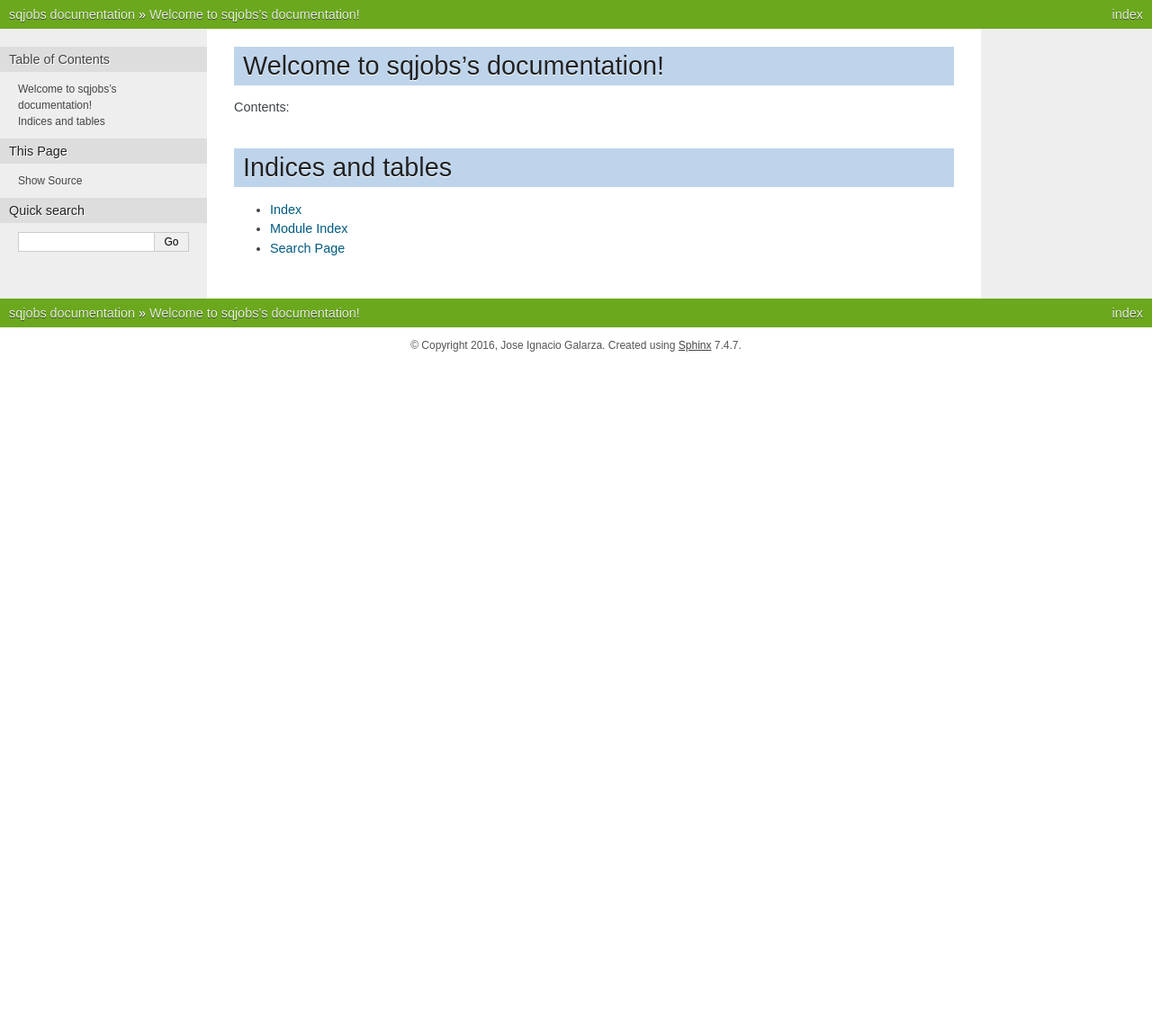
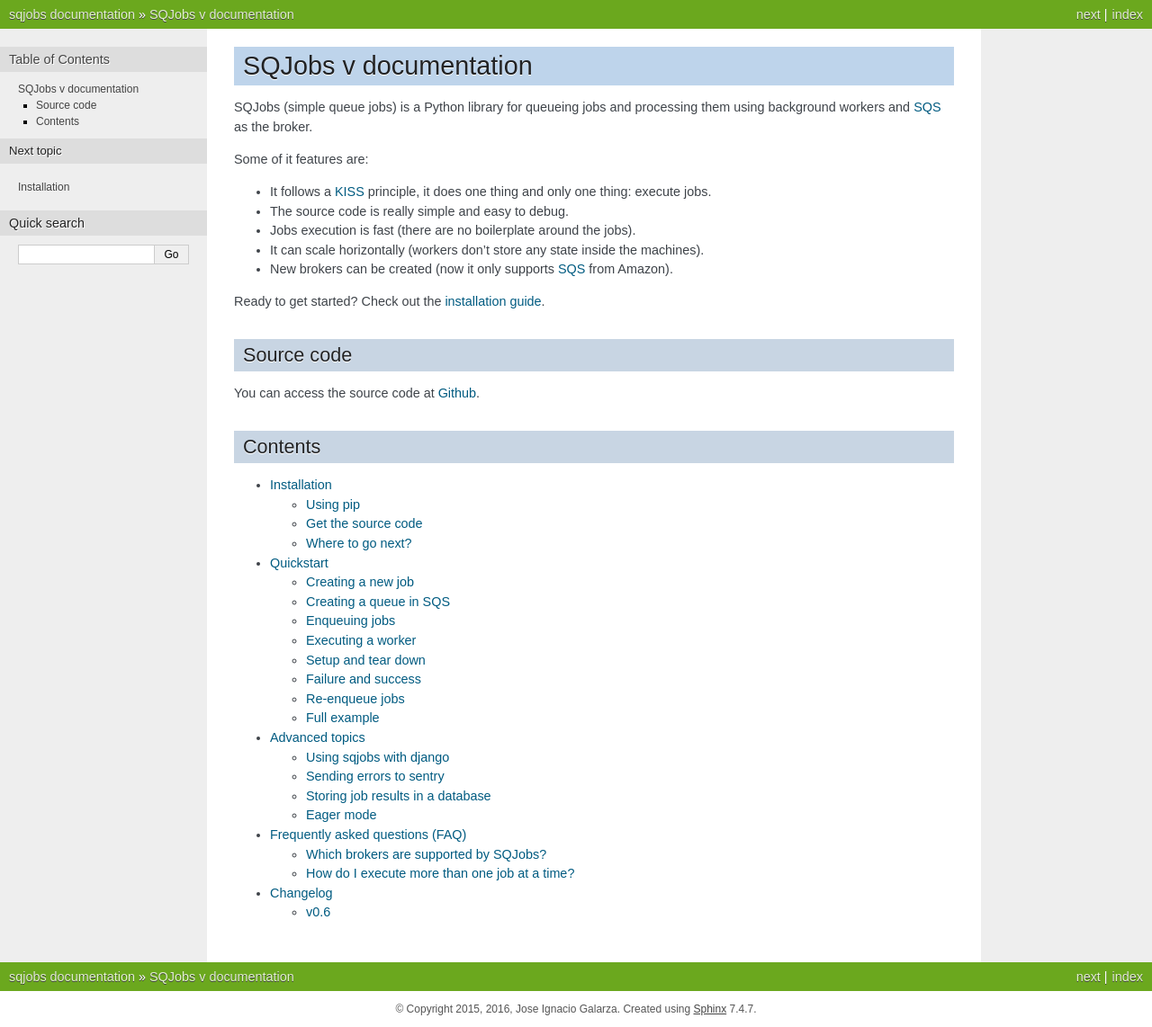
Before and after one commit to igalarzab/sqjobs, a Sphinx documentation site: the page built from docs/index.rst, in a window 1280 px wide. Shown: the whole page at 90% size. Built offline with Sphinx 7.4.7, drawn with Linux system fonts in a browser that asks for light colours; the version number could not be read and is left out; before the commit the page ends 900 px from its top, so only the background shows below that.

Commit message:
Initial documentation

```diff
--- /dev/null
+++ b/docs/chapters/advanced.rst
@@ -0,0 +1,20 @@
+.. _advanced:
+
+Advanced topics
+===============
+
+
+Using sqjobs with django
+------------------------
+
+
+Sending errors to sentry
+------------------------
+
+
+Storing job results in a database
+---------------------------------
+
+
+Eager mode
+----------
--- /dev/null
+++ b/docs/chapters/changelog.rst
@@ -0,0 +1,9 @@
+.. _changelog:
+
+Changelog
+=========
+
+v0.6
+----
+
+* Documentation created.
--- /dev/null
+++ b/docs/chapters/faq.rst
@@ -0,0 +1,35 @@
+Frequently asked questions (FAQ)
+================================
+
+If you have any question that is not answered here please feel free to create a `new issue in Github
+<https://github.com/igalarzab/sqjobs/issues/new?labels=question>`_ and we'll add the answer here.
+
+
+Which brokers are supported by SQJobs?
+--------------------------------------
+
+`SQS <https://aws.amazon.com/sqs/>`_ is the only supported broker by SQJobs now.
+
+Anyway, create new brokers is an easy task, just check the `base broker
+<https://github.com/igalarzab/sqjobs/blob/master/sqjobs/brokers/base.py>`_ to have an idea of how
+to create a new one.
+
+
+How do I execute more than one job at a time?
+---------------------------------------------
+
+SQJobs follows the `KISS <https://en.wikipedia.org/wiki/KISS_principle>`_ principle and the
+`UNIX philosophy <https://en.wikipedia.org/wiki/Unix_philosophy>`_, trying to do just one thing in
+the best possible way.
+
+In that manner, SQJobs doesn't provide a way to execute parallell workers, delegating that task to
+specific process managers like *supervisor*, *circus*, *upstart*, ...
+
+As an example, here is a sample configuration for circus::
+
+    [watcher:sqjobs]
+    working_dir = /opt/project/src
+    cmd = sqjobs sqs worker downloader --aws-access-key=AK --aws-secret-key=SK --jobs=jobs
+    numprocesses = 4
+    uid = sqjobs
+    autostart = True
--- /dev/null
+++ b/docs/chapters/installing.rst
@@ -0,0 +1,43 @@
+.. _installing:
+
+Installation
+============
+
+This part of the documentation covers the installation of sqjobs.
+
+
+Using pip
+---------
+
+To install sqjobs, simply run this simple command in your terminal of choice::
+
+    $ pip install sqjobs
+
+If you don't have `pip <https://pip.pypa.io>`_ installed, `this Python installation
+guide <http://docs.python-guide.org/en/latest/starting/installation/>`_ can guide you through
+the process.
+
+
+Get the source code
+-------------------
+
+Requests is developed on GitHub, where the `code is available <https://github.com/igalarzab/sqjobs>`_.
+
+You can either clone the public repository::
+
+    $ git clone git://github.com/igalarzab/sqjobs.git
+
+Or, download the `tarball <https://github.com/igalarzab/sqjobs/tarball/master>`_::
+
+    $ curl -OL https://github.com/igalarzab/sqjobs/tarball/master
+
+Once you have a copy of the source, you can embed it in your own Python package, or install it
+into your site-packages easily::
+
+    $ python setup.py install
+
+
+Where to go next?
+-----------------
+
+Check out our :ref:`quickstart <quickstart>` or our :ref:`advanced topics <advanced>`.
--- /dev/null
+++ b/docs/chapters/quickstart.rst
@@ -0,0 +1,266 @@
+.. _quickstart:
+
+Quickstart
+==========
+
+This page gives a good introduction in how to get started with SQJobs. First, make sure that SQJobs
+is :ref:`installed <installing>` and is in it lastest version.
+
+
+Creating a new job
+------------------
+
+A job is simply a class that inherits from ``sqjobs.Job``. It must implement the method ``run()``,
+where the job code must reside::
+
+    from sqjobs import Job
+
+    class Adder(Job):
+        default_queue_name = 'math_operations'
+
+        def run(self, num1, num2):
+            return num1 + num2
+
+There is an attribute called ``default_queue_name`` that defines where the job will be enqueued if
+another queue is not given. The default value of the attribute (if not set) is ``sqjobs``.
+
+The arguments of the ``run()`` method are arbitrary, and depend on the arguments of the operation
+you are creating. It must be compatible with the arguments that are used to enqueue the job.
+
+Creating a queue in SQS
+-----------------------
+
+You need to create a queue in `SQS <https://aws.amazon.com/sqs/>`_ to be able to use SQJobs, as it's
+the only broker that it's supported at this moment. Creating queues in AWS SQS is something really
+easy. First you need to have an AWS account created.
+
+Then, just go to the SQS management console and press the **Create New Queue** button. The
+management console will present you the following dialog:
+
+.. image:: ../_static/images/sqs_queue_creation.png
+
+Give the queue a name (*math_operations* in our example), set the settings you want and press the
+**Create Queue** button. After that, your queue will be created and configured to be used by SQJobs.
+
+You can check the information about your queues (like the number of available messages) in the main
+window of the SQS management screen. There are more information about SQS and it configuration in
+`their official documentation <https://aws.amazon.com/documentation/sqs/>`_.
+
+
+Enqueuing jobs
+--------------
+
+To enqueue a job to SQS you need to create a new broker and use the ``add_job()`` method::
+
+    from sqjobs import create_sqs_broker
+
+    broker = create_sqs_broker(access_key='ak', secret_key='sk', region_name='us-west-1')
+    broker.add_job(AdderJob, 3, num2=4)
+
+You can get your *access key* and *secret key* values from your AWS account (check at `their
+official documentation <http://docs.aws.amazon.com/AWSSimpleQueueService/latest/SQSGettingStartedGuide/AWSCredentials.html>`_
+how to do it).
+
+The ``add_job()`` method receives one mandatory argument: the job class you want to enqueue. After
+that, you can add any number or arguments (args or kwargs) you need to execute properly the job.
+
+Notice that the number and name of the arguments must be the same than the signature of the
+``run()`` method of the job.
+
+The ``add_job()`` method also accept some arguments with a special meaning:
+
+* ``queue_name``: Set this to another queue if you don't want to enqueue the job in the default job
+  specified by the ``default_queue_name`` attribute of the class.
+
+
+Executing a worker
+------------------
+
+To execute the existing jobs in the SQS queues you need to have at least one executing worker.
+
+Execute a worker is something very simple::
+
+    $ sqjobs sqs worker math_operations --aws-access-key=AK --aws-secret-key=SK --jobs=examples
+      Found new job: Adder
+
+You have to provide at least four different arguments:
+
+* The queue name (*math_operations* in our example).
+* The access key to use the AWS API.
+* The secret key to use the AWS API.
+* The python module where the jobs are located.
+
+There are a lot of options in the CLI program. You can check them all running the help info::
+
+    $ sqjobs --help
+
+    SQJobs - Simple Queue Jobs.
+
+    Usage:
+      sqjobs <broker> worker [options] <queue_name>
+      sqjobs (-h | --help)
+      sqjobs --version
+
+    Options:
+      --jobs=<module>               Python module where jobs are located [default: .jobs]
+
+    AWS SQS Options:
+      --aws-access-key=<ak>         Access key to access SQS
+      --aws-secret-key=<sk>         Secret key to access SQS
+      --aws-region-name=<region>    AWS Region [default: us-west-1]
+
+    Utils:
+      --sentry-dsn=<sentry_dsn>     Sentry DSN to report exceptions (raven must be installed)
+
+    Other options:
+      -h --help              Show this screen.
+      --version              Show version.
+
+
+Setup and tear down
+-------------------
+
+Job execution is divided in three different stages (each one has it own method):
+
+* ``pre_run()``: It will be called before the ``run()``, passing it the same arguments.
+* ``run()``: The only method that is mandatory. It must contain the job code.
+* ``post_run()``: It will be executed after the ``run()`` method, only if no exception is raised.
+  The arguments provided to it are the same than ``run()``.
+
+You can use this lifecycle to extend the base job with your requirements. For example, a base class
+to store the execution time of each job can be created as the following one::
+
+    import logging
+    from datetime import datetime
+    from sqjobs import Job
+
+    class TimedJob(Job):
+        def pre_run(self, *args, **kwargs):
+            super(TimedJob, self).pre_run(*args, **kwargs)
+            self.start_time = datetime.now()
+
+        def run(self, *args, **kwargs):
+            raise NotImplementedError
+
+        def post_run(self, *args, **kwargs):
+            end_time = datetime.now()
+            delta = end_time - self.start_time
+
+            logging.info('%s finished in %d seconds', self.name, (delta * 1000).seconds)
+
+            super(TimedJob, self).post_run(*args, **kwargs)
+
+
+    # Inherits from TimedJob
+    class Adder(TimedJob):
+        def run(self, num1, num2):
+            return num1 + num2
+
+
+Failure and success
+-------------------
+
+Also, you can override some callback methods that are executed when a job succedes or fails:
+
+* ``on_success()``: This method is called if the job succedes in it execution. This is the last
+  method that is run, after acknowledging the job deletion to the broker. This method can be used
+  to log or metric something but it's to late to re-execute the job.
+* ``on_retry()``: This method is called when a retry is forced. Check the next section
+  to know how job re-executions work.
+* ``on_failure()``: This method is called after a job fails in it execution. A fail is represented
+  as a raised exception that is not managed in the ``run()`` method or any of the setup or tear
+  down methods. If you force a retry (check the next section) sqjobs will not execute this method.
+
+All methods are called without any arguments. If you need to access any information created in the
+``run()`` method use normal attributes.::
+
+    from sqjobs import Job, RetryException
+
+    class Divider(Job):
+        def run(self, num1, num2):
+            res = num1 / num2
+
+            if res == 1:
+                raise RetryException
+
+            return res
+
+        def on_success(self):
+            logging.info('%s finished', self.name)
+
+        def on_failure(self):
+            logger.error('%s failed', self.name)
+
+        def on_retry(self):
+            logger.warn('This is the %d time that %s is retrying', self.retries, self.name)
+
+    broker.add_job(Divider, 2, 3)  # It will execute on_success()
+    broker.add_job(Divider, 2, 0)  # It will execute on_failure()
+    broker.add_job(Divider, 2, 2)  # It will execute on_retry()
+
+
+Re-enqueue jobs
+---------------
+
+Any exception raised from the ``run()`` method will provoke the re-execution of the job in the time
+configured by the queue (in SQS).
+
+There is also an internal exception to force the re-execution, called ``RetryException``. This
+exception will provoke the call of the ``on_retry()`` method as discussed in the last section::
+
+    from sqjobs import Job, RetryException
+
+    class EternalFail(Job):
+        def run(self):
+            raise RetryException
+
+        def on_retry(self):
+            logger.info("Retrying (forced)...")
+
+
+Full example
+------------
+
+Example using all the info previously discussed::
+
+    class LoggedJob(Job):
+        def pre_run(self, *args, **kwargs):
+            logger.debug('Task: %s, Args: %s, Kwargs: %s', self.name, str(args), str(kwargs))
+
+        def post_run(self, *args, **kwargs):
+            logger.debug('Task executed: %s', self.name)
+
+
+    class Downloader(LoggedJob):
+        default_queue_name = 'downloader'
+
+        def run(self, url):
+            content = requests.get(url).text
+
+            with open(url, 'w') as f:
+                f.write(content)
+
+        def on_success(self):
+            statsd.incr('jobs.downloader.html.success')
+
+        def on_failure(self):
+            statsd.incr('jobs.downloader.html.error')
+
+            if self.num_retries > 5:
+                send_alert_email()
+
+
+    if __name__ == '__main__':
+        broker = create_sqs_broker(access_key='AK', secret_key='SK')
+        broker.add_job(Downloader, sys.argv[1])
+
+
+To enqueue some jobs, execute from the shell::
+
+    $ python example.py "https://google.com"
+    $ python example.py "https://yahoo.com"
+
+
+To execute the jobs, execute from the shell::
+
+    $ sqjobs sqs worker downloader --aws-access-key=AK --aws-secret-key=SK --jobs=example
--- a/docs/conf.py
+++ b/docs/conf.py
@@ -14,6 +14,7 @@
 
 import sys
 import os
+from datetime import datetime
 
 # If extensions (or modules to document with autodoc) are in another directory,
 # add these directories to sys.path here. If the directory is relative to the
@@ -47,7 +48,8 @@ master_doc = 'index'
 
 # General information about the project.
 project = 'sqjobs'
-copyright = '2016, Jose Ignacio Galarza'
+years = ", ".join(map(str, range(2015, datetime.now().year + 1)))
+copyright = '%s, Jose Ignacio Galarza' % years
 author = metadata.__author__
 
 # The version info for the project you're documenting, acts as replacement for
@@ -172,7 +174,7 @@ html_use_smartypants = True
 #html_split_index = False
 
 # If true, links to the reST sources are added to the pages.
-html_show_sourcelink = True
+html_show_sourcelink = False
 
 # If true, "Created using Sphinx" is shown in the HTML footer. Default is True.
 html_show_sphinx = True
--- a/docs/index.rst
+++ b/docs/index.rst
@@ -1,21 +1,35 @@
-.. sqjobs documentation master file, created by
-   sphinx-quickstart on Sun Apr 10 11:27:40 2016.
-   You can adapt this file completely to your liking, but it should at least
-   contain the root `toctree` directive.
+SQJobs v\ |version| documentation
+=================================
 
-Welcome to sqjobs's documentation!
-==================================
+SQJobs (simple queue jobs) is a Python library for queueing jobs and processing them using
+background workers and `SQS <https://aws.amazon.com/sqs/>`_ as the broker.
 
-Contents:
+Some of it features are:
+
+* It follows a `KISS <https://en.wikipedia.org/wiki/KISS_principle>`_ principle, it does one thing
+  and only one thing: execute jobs.
+* The source code is really simple and easy to debug.
+* Jobs execution is fast (there are no boilerplate around the jobs).
+* It can scale horizontally (workers don't store any state inside the machines).
+* New brokers can be created (now it only supports `SQS <https://aws.amazon.com/sqs/>`_ from Amazon).
+
+Ready to get started? Check out the :ref:`installation guide <installing>`.
+
+
+Source code
+-----------
+
+You can access the source code at `Github <https://github.com/igalarzab/sqjobs>`_.
+
+
+Contents
+--------
 
 .. toctree::
    :maxdepth: 2
 
-
-
-Indices and tables
-==================
-
-* :ref:`genindex`
-* :ref:`modindex`
-* :ref:`search`
+   chapters/installing
+   chapters/quickstart
+   chapters/advanced
+   chapters/faq
+   chapters/changelog
```
Also changed, not shown: README.md (+5 -1 lines), docs/_static/images/sqs_queue_creation.png (added), 1 other file.
